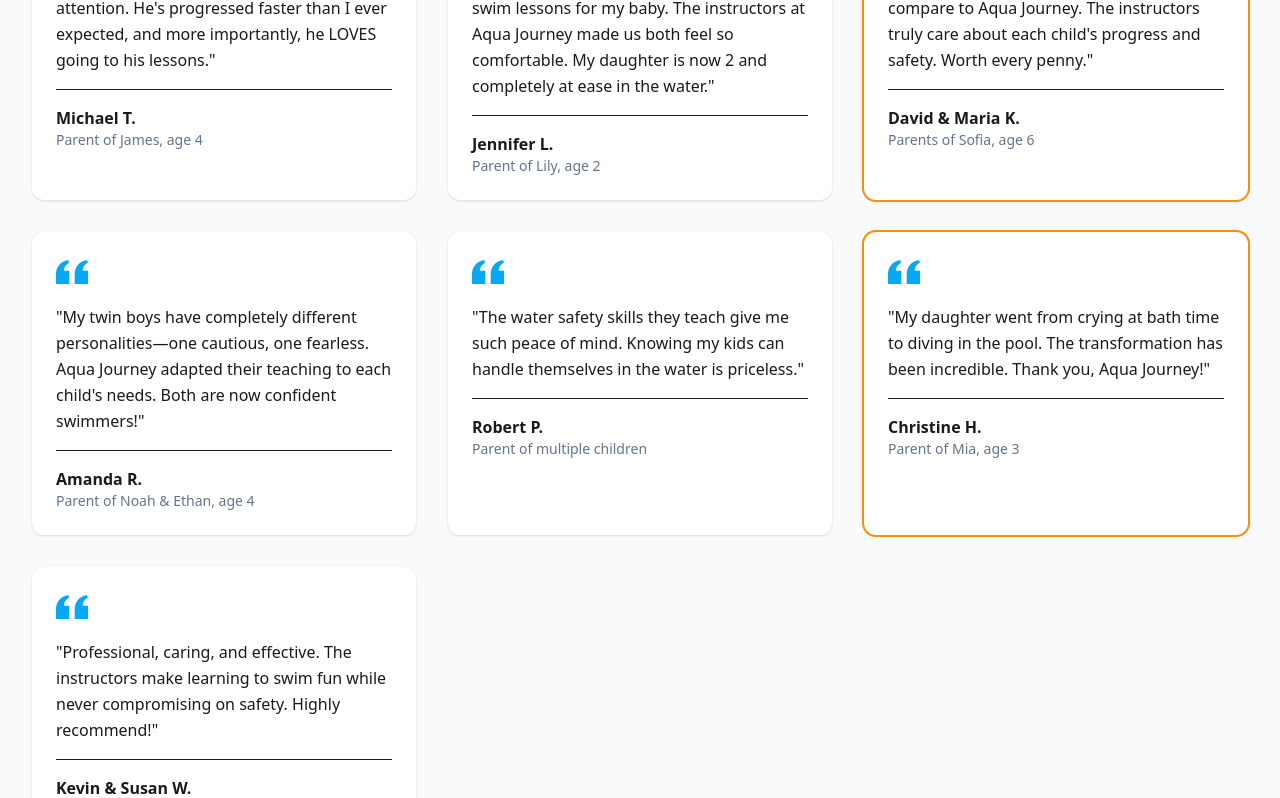
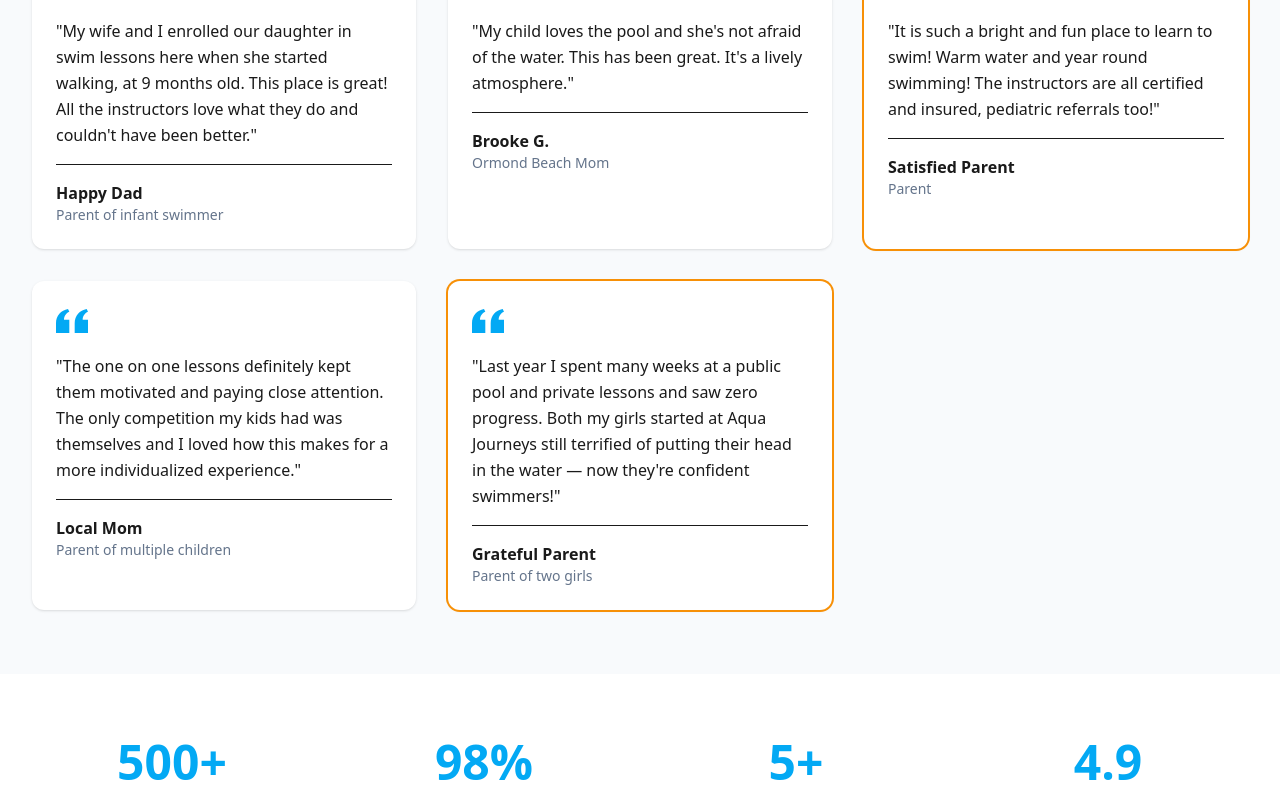
Before and after one commit to cyntel-intelligence/aqua-journey-website, a Next.js app: page /testimonials in a window 1280 px wide. Shown: the part 1014-1812 px from the top of the page. Built offline with nearby package versions, Linux system fonts and the light colour scheme.

Commit message:
Update testimonials with real customer reviews

```diff
--- a/src/app/testimonials/page.tsx
+++ b/src/app/testimonials/page.tsx
@@ -8,52 +8,40 @@
 
 const testimonials = [
   {
-    quote: "Our daughter was terrified of the water. After just a few months at Aqua Journey, she's swimming laps and asking to go to the pool every day! The patience and skill of the instructors made all the difference.",
-    author: "Sarah M.",
-    child: "Parent of Emma, age 5",
+    quote: "In my opinion Aqua Journeys is the best place, hands down, to teach your child to swim and build confidence. Frankly I was skeptical because the lessons cost more than what I was used to paying and also shorter, but the results speak for themselves.",
+    author: "Local Parent",
+    child: "Parent",
     highlight: true,
   },
   {
-    quote: "The small class sizes mean my son gets real attention. He's progressed faster than I ever expected, and more importantly, he LOVES going to his lessons.",
-    author: "Michael T.",
-    child: "Parent of James, age 4",
+    quote: "My wife and I enrolled our daughter in swim lessons here when she started walking, at 9 months old. This place is great! All the instructors love what they do and couldn't have been better.",
+    author: "Happy Dad",
+    child: "Parent of infant swimmer",
     highlight: false,
   },
   {
-    quote: "As a first-time mom, I was nervous about swim lessons for my baby. The instructors at Aqua Journey made us both feel so comfortable. My daughter is now 2 and completely at ease in the water.",
-    author: "Jennifer L.",
-    child: "Parent of Lily, age 2",
+    quote: "My child loves the pool and she's not afraid of the water. This has been great. It's a lively atmosphere.",
+    author: "Brooke G.",
+    child: "Ormond Beach Mom",
     highlight: false,
   },
   {
-    quote: "We've tried other swim schools, but none compare to Aqua Journey. The instructors truly care about each child's progress and safety. Worth every penny.",
-    author: "David & Maria K.",
-    child: "Parents of Sofia, age 6",
+    quote: "It is such a bright and fun place to learn to swim! Warm water and year round swimming! The instructors are all certified and insured, pediatric referrals too!",
+    author: "Satisfied Parent",
+    child: "Parent",
     highlight: true,
   },
   {
-    quote: "My twin boys have completely different personalities—one cautious, one fearless. Aqua Journey adapted their teaching to each child's needs. Both are now confident swimmers!",
-    author: "Amanda R.",
-    child: "Parent of Noah & Ethan, age 4",
-    highlight: false,
-  },
-  {
-    quote: "The water safety skills they teach give me such peace of mind. Knowing my kids can handle themselves in the water is priceless.",
-    author: "Robert P.",
+    quote: "The one on one lessons definitely kept them motivated and paying close attention. The only competition my kids had was themselves and I loved how this makes for a more individualized experience.",
+    author: "Local Mom",
     child: "Parent of multiple children",
     highlight: false,
   },
   {
-    quote: "My daughter went from crying at bath time to diving in the pool. The transformation has been incredible. Thank you, Aqua Journey!",
-    author: "Christine H.",
-    child: "Parent of Mia, age 3",
+    quote: "Last year I spent many weeks at a public pool and private lessons and saw zero progress. Both my girls started at Aqua Journeys still terrified of putting their head in the water — now they're confident swimmers!",
+    author: "Grateful Parent",
+    child: "Parent of two girls",
     highlight: true,
-  },
-  {
-    quote: "Professional, caring, and effective. The instructors make learning to swim fun while never compromising on safety. Highly recommend!",
-    author: "Kevin & Susan W.",
-    child: "Parents of Tyler, age 5",
-    highlight: false,
   },
 ];
 
```
